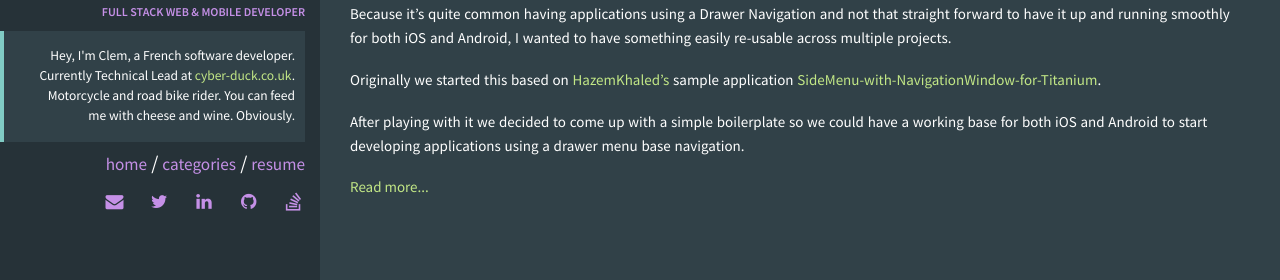
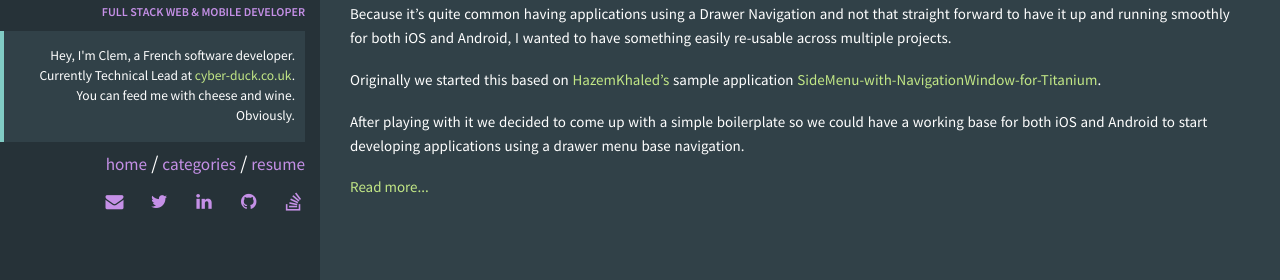
Before and after one commit to clemblanco/clemblanco.github.io, a Jekyll site: the page built from index.html, in a window 1280 px wide. Shown: the part 1187-1467 px from the top of the page. Built offline with Jekyll 4.4.1, drawn with Linux system fonts in a browser that asks for light colours.

Commit message:
Minor copy changes

```diff
--- a/_includes/sidebar.html
+++ b/_includes/sidebar.html
@@ -11,7 +11,7 @@
   <span class="author_bio mbm">
     Hey, I'm Clem, a French software developer.<br />
     Currently Technical Lead at <a href="https://www.cyber-duck.co.uk" target="_blank" rel="nofollow">cyber-duck.co.uk</a>.<br />
-    Motorcycle and road bike rider. You can feed<br />me with cheese and wine. Obviously.
+    You can feed me with cheese and wine. Obviously.
   </span>
   <nav class="nav">
     <ul class="nav-list">
```
